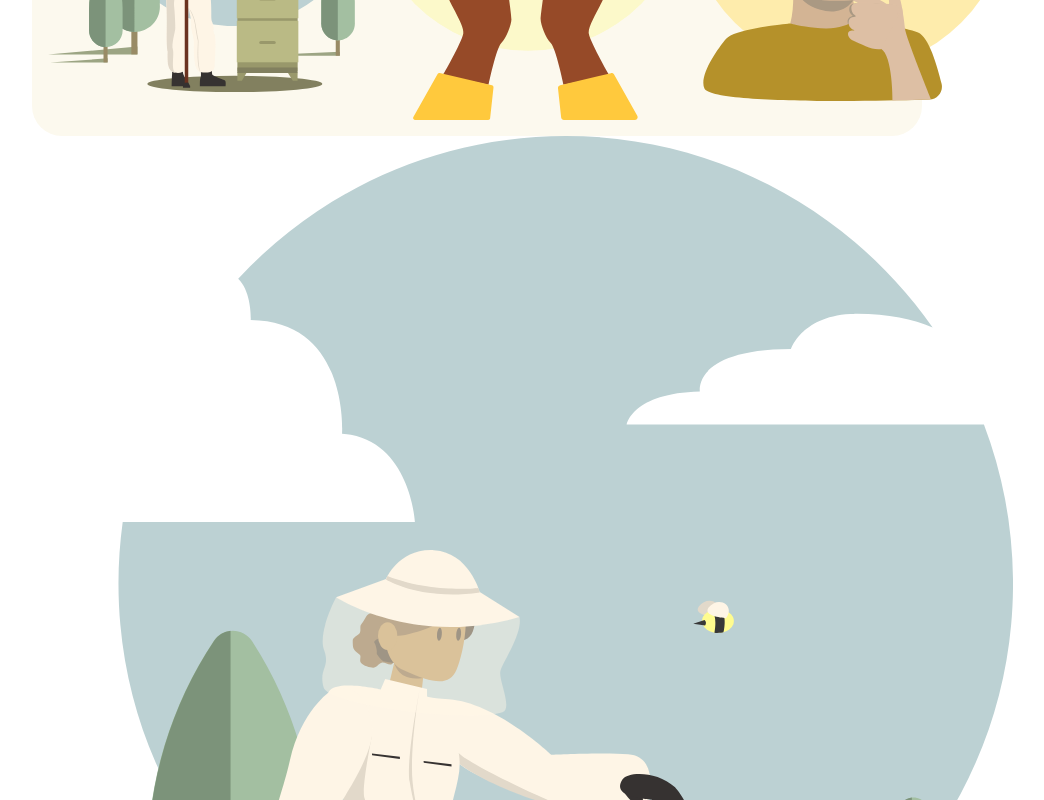
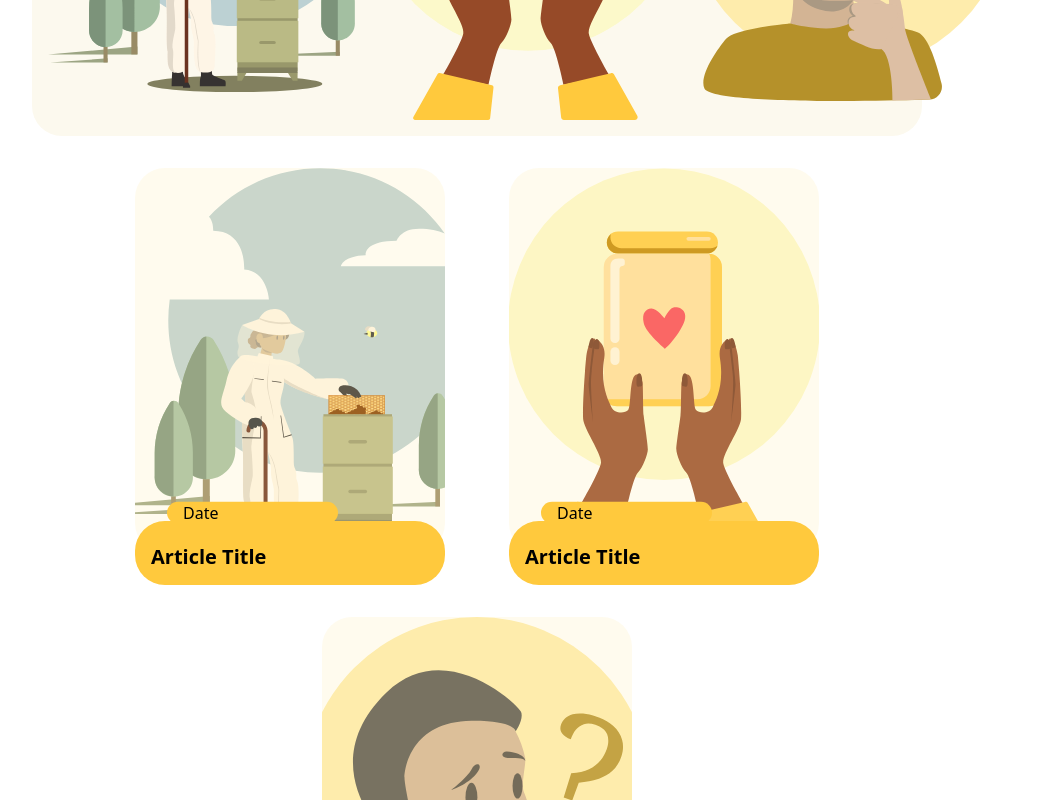
Before and after one commit to kellyzyhuang/HiveFive-Styleguide, a Next.js app: page /Graphics in a window 1280 px wide. Shown: the part 900-1700 px from the top of the page, without its empty margins (163-1207 px from the left). Built offline with nearby package versions, Linux system fonts and the light colour scheme.

Commit message:
images styling

```diff
--- a/styles/Graphics.module.css
+++ b/styles/Graphics.module.css
@@ -3,21 +3,21 @@
     min-height: 20vh;
     font-family: var(--font-family);
   }
-.graphics h2, .iconography h2, .mascot h2, .buttons h2{
+.graphics h2, .iconography h2, .mascot h2, .buttons h2, .images h2{
     width: 100%;
     margin: 2rem auto;
     text-align: center;
     font-size: var(--headings)
 }
 
-.graphics p, .iconography p, .mascot p, .buttons p {
+.graphics p, .iconography p, .mascot p, .buttons p, .images p {
     font-size: 1.25rem;
     line-height: 2rem;
     width: 70%;
     margin-bottom: 7rem;
 }
 
-.graphicImgs, .iconImgs, .mascotImgs {
+.graphicImgs, .iconImgs, .mascotImgs, .beeImgs {
     display: flex;
     justify-content: space-around;
     align-items: center;
@@ -40,7 +40,8 @@
     width: 50rem;
     text-align: center;
 }
-.iconography, .mascot, .buttons {
+
+.iconography, .mascot, .buttons, .images {
     margin-top: 20rem;
     margin-left: auto;
     margin-right: auto;
@@ -131,3 +132,84 @@
     width: 80%;
     margin: auto;
 }
+
+.beeImgs {
+    display: flex;
+    flex-wrap: wrap;
+}
+
+.beeProfile {
+    width: 50%;
+}
+
+.beeLandscape {
+    width: 100%;
+}
+
+.coverPhoto {
+    object-fit: cover;
+    width: 310px;
+    height: 171px;
+    border-radius: 30px;
+    z-index: 2;
+}
+
+.article {
+    position: relative;
+    margin: 2rem;
+    align-content: center;
+  }
+
+  .overlay {
+    position: absolute;
+    top: 0;
+    left: 0;
+    width: 100%;
+    height: 100%;
+    border-radius: 30px;
+    background-color: rgba(254, 236, 172, 0.2);
+    z-index: 1;
+  }
+
+  .date {
+    position: absolute;
+    width: 50%;
+    z-index: 3;
+    transform: translateY(-3.2rem)  translateX(2rem);
+    border-radius: 30px;
+    padding-left: 1rem;
+    background-color: var(--accent);
+  }
+
+  .title {
+    position: absolute;
+    z-index: 3;
+    background-color: var(--accent);
+    font-size: 1rem;
+    font-weight: bold;
+    border-radius: 30px;
+    height: 4rem;
+    width: 100%;
+    transform: translateY(-2rem);
+  }
+
+  .title p {
+    margin-left: 1rem;
+  }
+
+  .coverGraphic {
+    object-fit: cover;
+    width: 310px;
+    height: 380px;
+    border-radius: 30px;
+    z-index: 2;
+  }
+
+  .graphicSections {
+    margin-left: auto;
+    margin-right: auto;
+    display: flex;
+    justify-content: center;
+    flex-wrap: wrap;
+    width: 80%;
+  }
```
